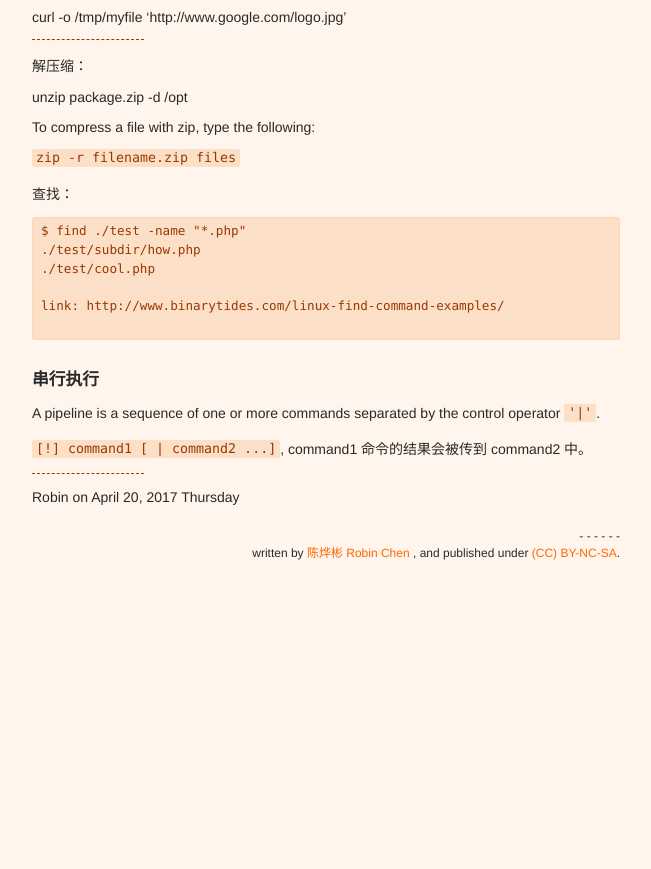
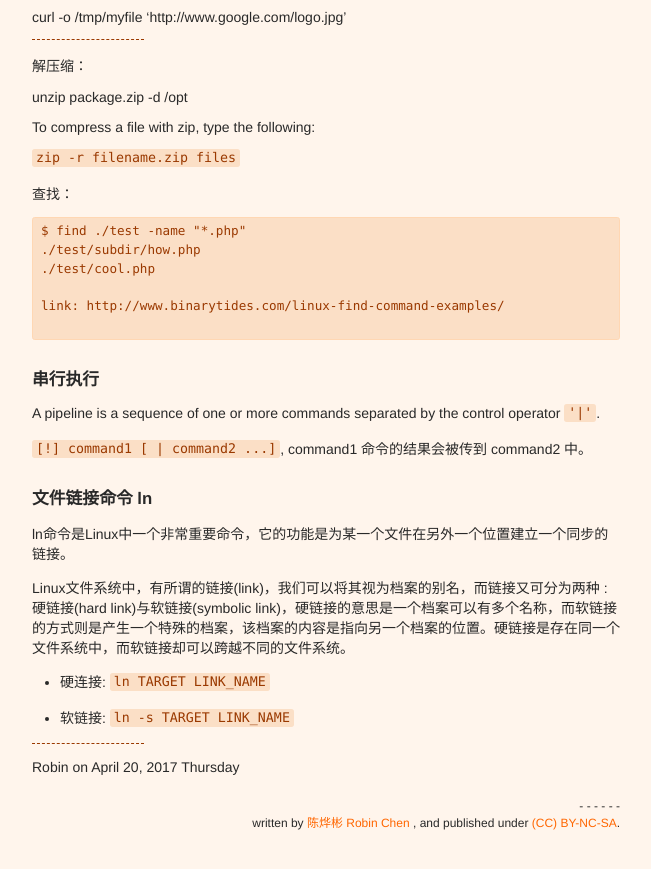
Before and after one commit to xianyuxmu/xianyuxmu.github.io, a Jekyll site: the page built from _posts/2017-04-20-centos-terminal-commands.md, in a window 1280 px wide and 900 px high, scrolled down 1240 px. Shown: the top 869 px of the window, without its empty margins (314-965 px from the left). Built offline with Jekyll 4.4.1, drawn with Linux system fonts in a browser that asks for light colours; comment, search, counter and statistics services are not loaded; before the commit the page ends 1870 px from its top, so only the background shows below that.

Commit message:
add new contents

```diff
--- a/_posts/2017-04-20-centos-terminal-commands.md
+++ b/_posts/2017-04-20-centos-terminal-commands.md
@@ -90,6 +90,15 @@ A pipeline is a sequence of one or more commands separated by the control operat
 
 `[!] command1 [ | command2 ...]`, command1 命令的结果会被传到 command2 中。
 
+### 文件链接命令 ln
+
+ln命令是Linux中一个非常重要命令，它的功能是为某一个文件在另外一个位置建立一个同步的链接。
+
+Linux文件系统中，有所谓的链接(link)，我们可以将其视为档案的别名，而链接又可分为两种 : 硬链接(hard link)与软链接(symbolic link)，硬链接的意思是一个档案可以有多个名称，而软链接的方式则是产生一个特殊的档案，该档案的内容是指向另一个档案的位置。硬链接是存在同一个文件系统中，而软链接却可以跨越不同的文件系统。
+
+- 硬连接: `ln TARGET LINK_NAME`
+- 软链接: `ln -s TARGET LINK_NAME`
+
 
 
 ----
```
